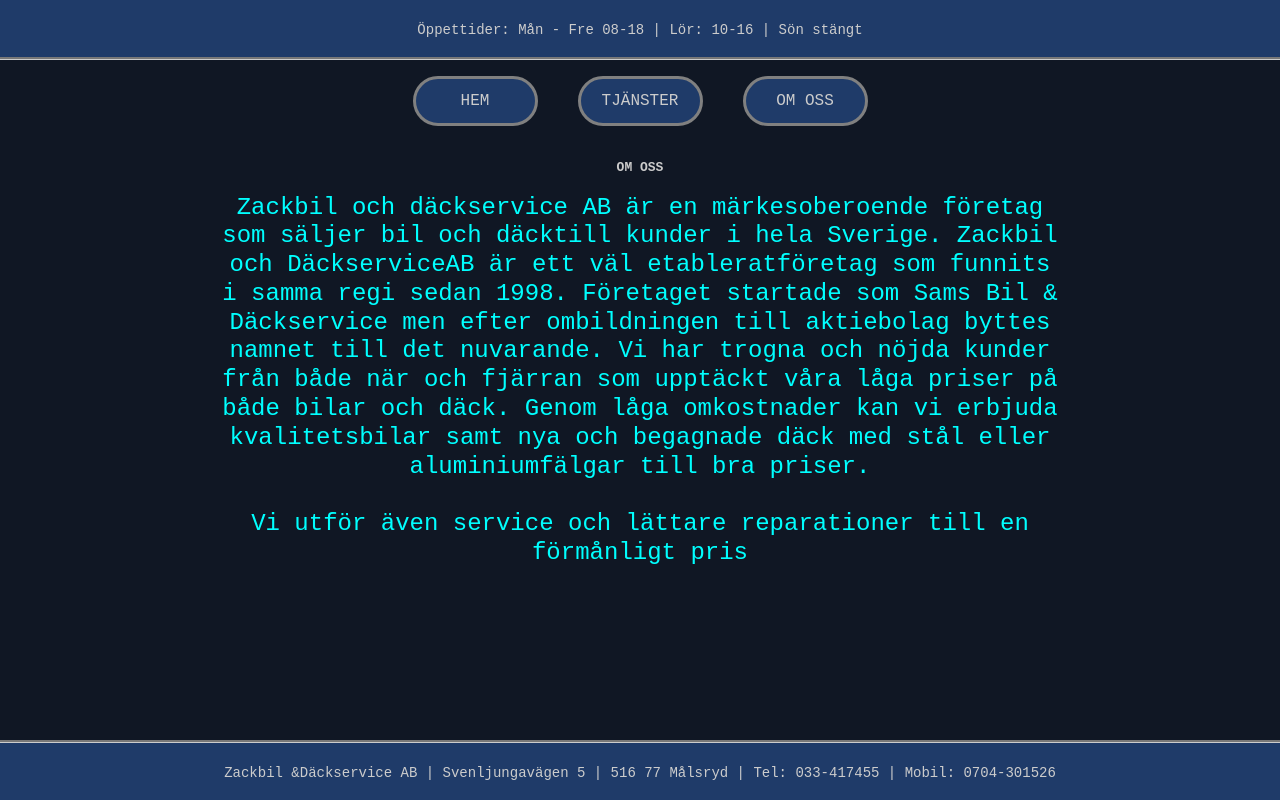
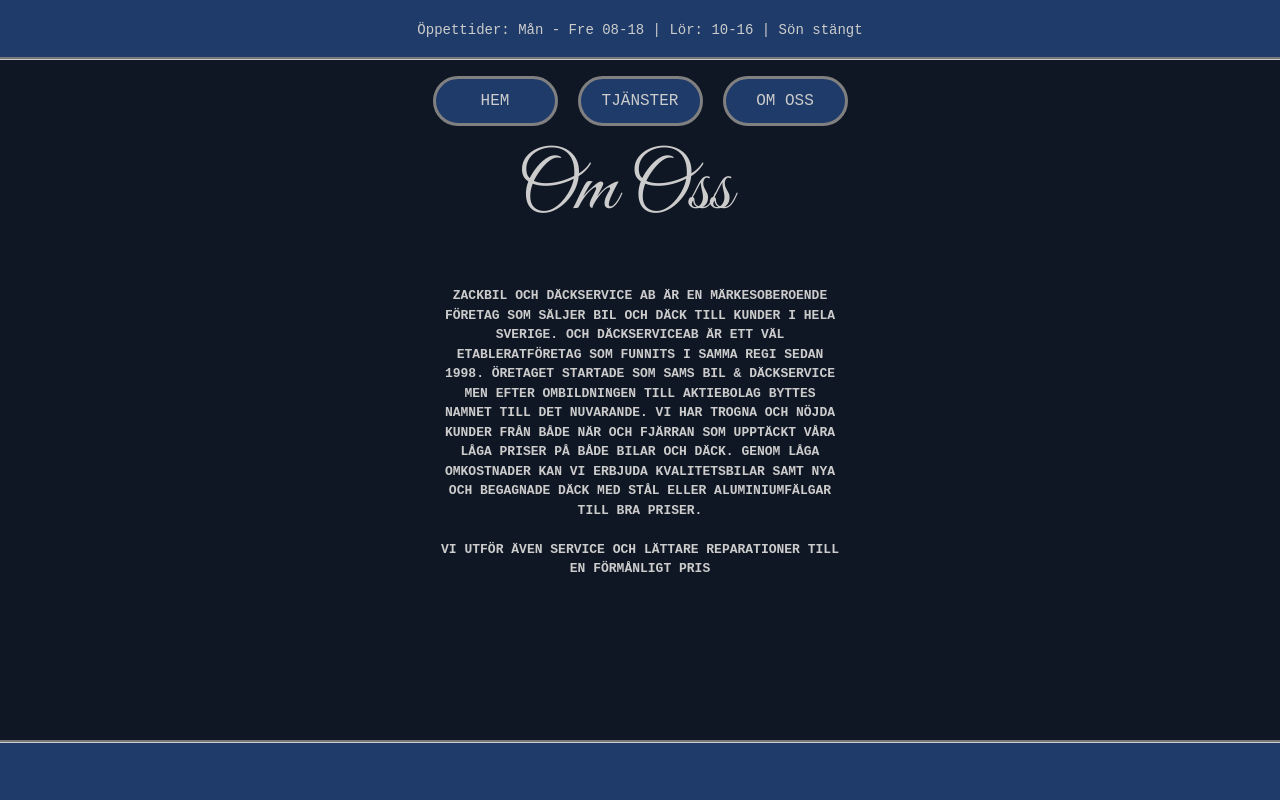
Before and after one commit to E-Holmstroem/ZackBil, a plain HTML site: page OM OSS-zackbil.html in a window 1280 px wide. Drawn offline with nearby package versions, Linux system fonts and the light colour scheme.

Commit message:
Fix Om Oss-zackbil.html to fit in with the rest

```diff
--- a/MyStyling.css
+++ b/MyStyling.css
@@ -37,7 +37,6 @@
     color: #ccc;
     text-transform: uppercase;
     font-weight: 600;
-    transition: all 1s ease-in-out;
     position: relative;
   }
 
@@ -110,14 +109,16 @@
     height: 400px;
   }
 
+  .col {
+    width: 465px;
+  }
+
   .card-text {
     margin: 16px;
     font-size: 20px;
     color: #ccc;
     text-transform: uppercase;
     position: relative;
-
-
   }
 
 
@@ -150,6 +151,8 @@
   }
   .linkimenyt {
    margin-top: 60px;
+   margin-left: 10px;
+   margin-right: 10px;
   }
   .linkimenyh {
    margin: 10px;
--- a/OM OSS-zackbil.html
+++ b/OM OSS-zackbil.html
@@ -30,81 +30,25 @@
         </nav>
       </div>
 
+
+
+        <div class="col">
+
+          <h1>Om Oss</h1>
+            <br>
+            <p>Zackbil och däckservice AB är en märkesoberoende företag som säljer bil och däck till kunder i hela Sverige.
+              och DäckserviceAB är ett väl etableratföretag som funnits i samma regi sedan 1998.
+              öretaget startade som Sams Bil & Däckservice men efter ombildningen till aktiebolag byttes namnet till det nuvarande.
+              Vi har trogna och nöjda kunder från både när och fjärran som upptäckt våra låga priser på både bilar och däck.
+              Genom låga omkostnader kan vi erbjuda kvalitetsbilar samt nya och begagnade däck med stål eller aluminiumfälgar till bra priser.
+                <br><br>
+              Vi utför även service och lättare reparationer till en förmånligt pris
+            </p>
           </div>
 
 
 
-<div class="row">
-  <div class="col-8">
+      <footer></footer>
 
-    <p data-item='Zackbil'>OM OSS</p>
-      <h4>
-          Zackbil och däckservice AB är en märkesoberoende företag som säljer bil och däcktill kunder i hela Sverige.
-          Zackbil och DäckserviceAB är ett väl etableratföretag som funnits i samma regi sedan 1998. Företaget startade som Sams Bil & Däckservice men
-          efter ombildningen till aktiebolag byttes namnet till det nuvarande.
-          Vi har trogna och nöjda kunder från både när och fjärran som upptäckt våra låga priser på både bilar och däck.
-          Genom låga omkostnader kan vi erbjuda kvalitetsbilar samt nya och begagnade däck med stål eller aluminiumfälgar till bra priser.
-          <br><br>
-          Vi utför även service och lättare reparationer till en förmånligt pris
-      </h4>
-    </div>
-  </div>
-<!--
-<div class="row">
-  <dir class="col-8">
-    <div id="carouselExampleIndicators" class="carousel slide" data-ride="carousel">
-      <ol class="carousel-indicators">
-          <li data-target="#carouselExampleIndicators" data-slide-to="0" class="active"></li>
-          <li data-target="#carouselExampleIndicators" data-slide-to="1"></li>
-          <li data-target="#carouselExampleIndicators" data-slide-to="2"></li>
-      </ol>
-
-      <div class="carousel-inner">
-          <div class="carousel-item active">
-              <img class="d-block omossbilder" src="omoss1.jpg" alt="First slide">
-              <div class="carousel-caption d-none d-md-block">
-                  <h5></h5>
-                  <p></p>
-              </div>
-          </div>
-          <div class="carousel-item">
-              <img class="d-block omossbilder" src="omoss2.jpg" alt="Second slide">
-          </div>
-          <div class="carousel-item">
-              <img class="d-block omossbilder" src="omoss3.jpg" alt="Third slide">
-          </div>
-      </div>
-      <a class="carousel-control-prev" href="#carouselExampleIndicators" role="button" data-slide="prev">
-          <span class="carousel-control-prev-icon" aria-hidden="true"></span>
-          <span class="sr-only"></span>
-      </a>
-      <a class="carousel-control-next" href="#carouselExampleIndicators" role="button" data-slide="next">
-          <span class="carousel-control-next-icon" aria-hidden="true"></span>
-          <span classn="sr-only"></span>
-      </a>
-    </div>
-  </dir>
-</div>
-
--->
-
-
-
-<footer>
-
-    <div class="text-center">
-        Zackbil &Däckservice AB | Svenljungavägen 5 | 516 77 Målsryd | Tel: 033-417455 | Mobil: 0704-301526
-      </div>
-
-
-</footer>
-
-
-
-
-
-
-
-        <script src="" async defer></script>
     </body>
 </html>
```
Also changed, not shown: HEM-zackbil.html (+3 -15 lines), TJÄNSTER-zackbil.html (+2 -12 lines). Lines whose indentation alone changed are shown as unchanged.
